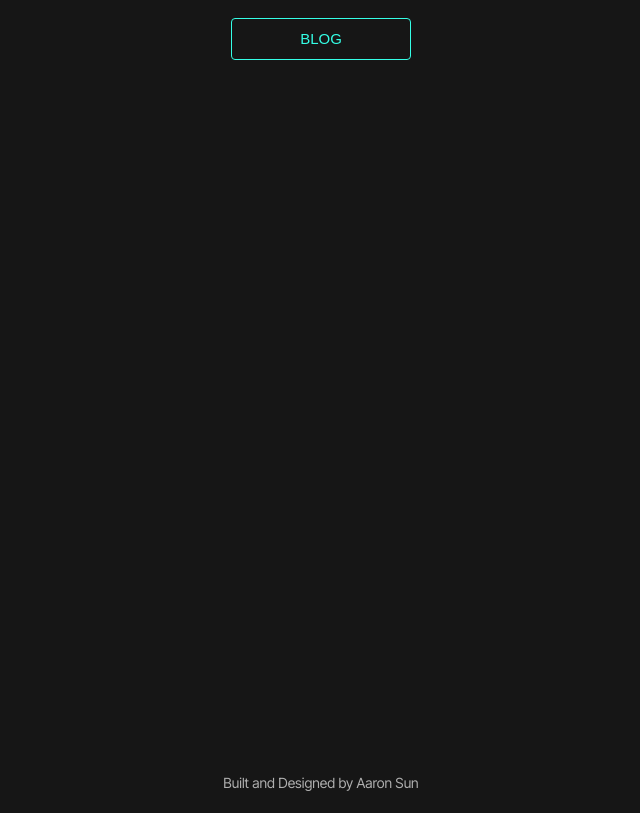
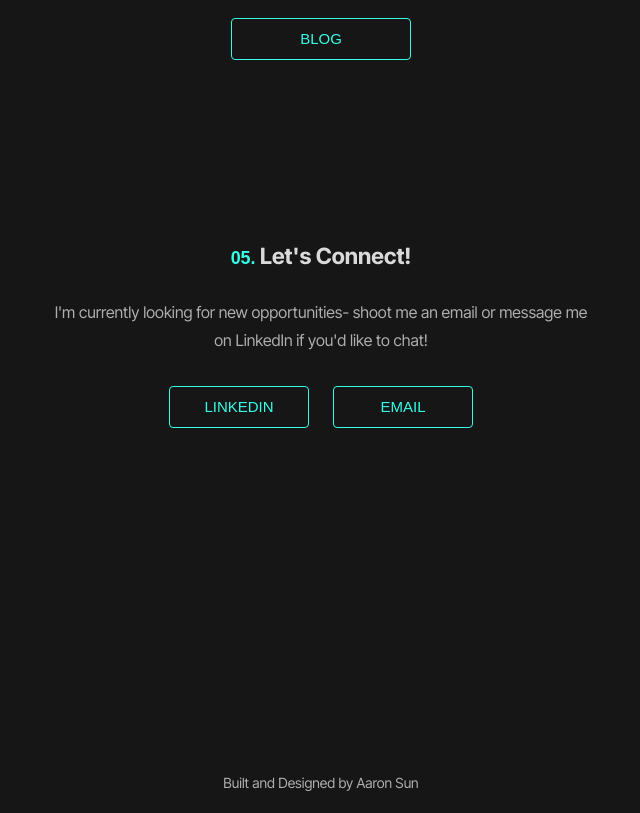
Before and after one commit to aaronzsun/personalwebsite, a Next.js app: page / in a window 1280 px wide. Shown: the part 3620-4433 px from the top of the page, without its empty margins (319-959 px from the left). Built offline with nearby package versions, Linux system fonts and the light colour scheme; a web font is replaced by a local one.

Commit message:
setvisible typo fixed

```diff
--- a/src/app/page.js
+++ b/src/app/page.js
@@ -144,7 +144,7 @@ export default function Home() {
           } else if (entry.target === sectionRefs[3].current) {
             setIsVisibleSection4(true);
           } else if (entry.target === sectionRefs[4].current) {
-            setIsVisibleSection4(true);
+            setIsVisibleSection5(true);
           }
         }
       });
```
